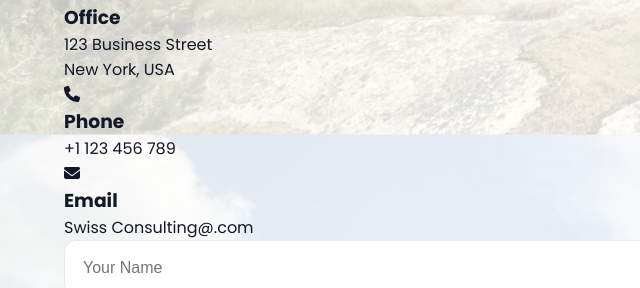
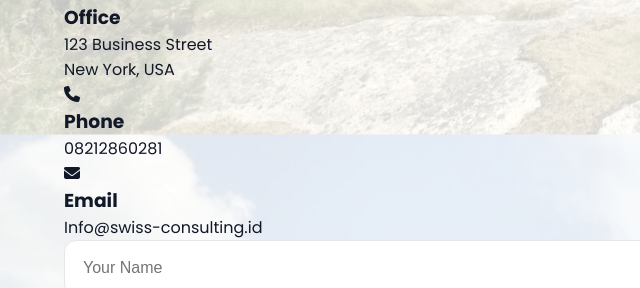
Before and after one commit to SalsaParingga/Swiss-Consulting.id, a website: page contact.html in a window 1280 px wide. Shown: the part 823-1111 px from the top of the page, 0-640 px from the left. Drawn offline with Linux system fonts and the light colour scheme.

Commit message:
Update contact.html

```diff
--- a/contact.html
+++ b/contact.html
@@ -241,7 +241,7 @@
 
                         <p>
 
-                            +1 123 456 789
+                            08212860281
 
                         </p>
 
@@ -264,7 +264,7 @@
 
                         <p>
 
-                            Swiss Consulting@.com
+                           Info@swiss-consulting.id
 
                         </p>
 
```
